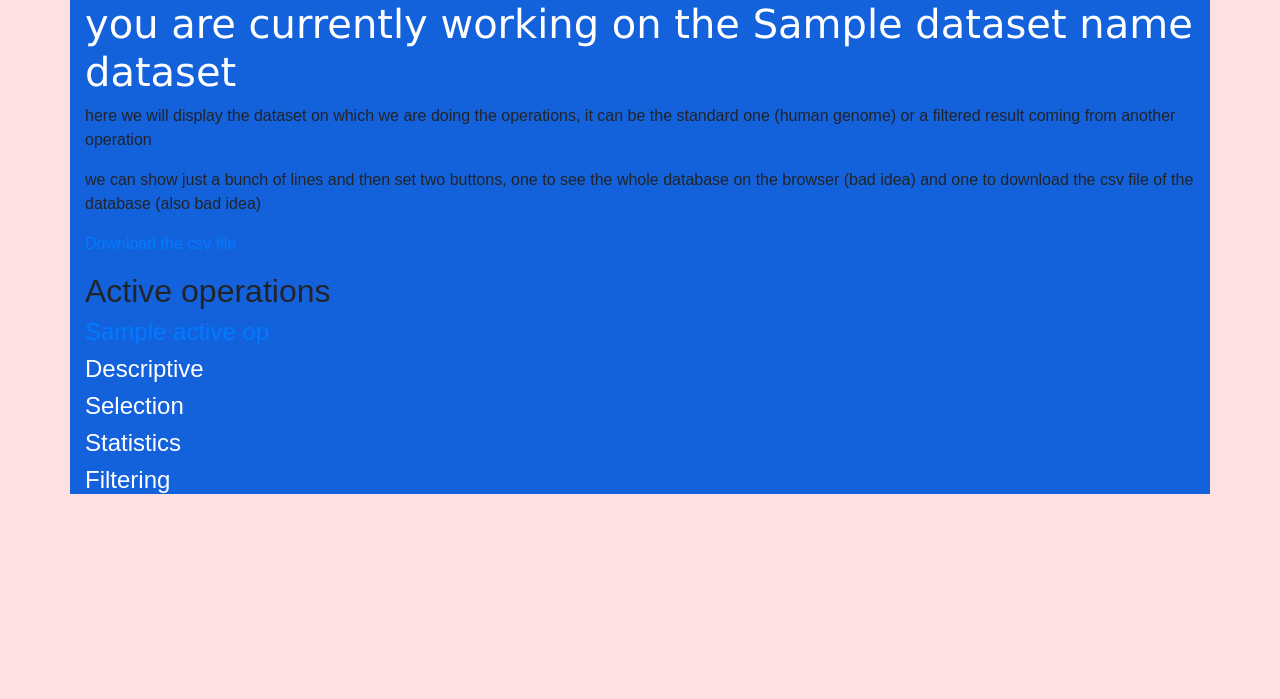
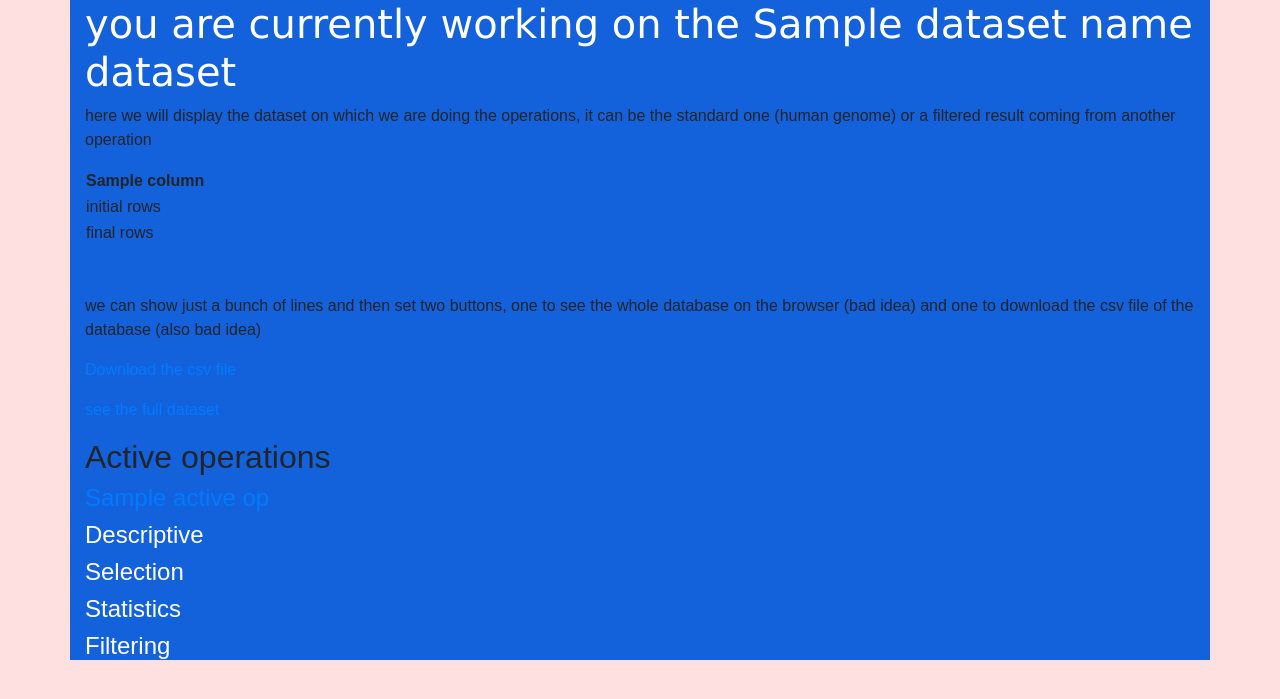
Before and after one commit to kcajj/advanced_programming_project_Genomics_2022, a Flask app: template webapp/templates/active_operations.html in a window 1280 px wide. Shown: the part 56-755 px from the top of the page. Run offline with Flask 2, Linux system fonts and the light colour scheme; the template is opened without the code that fills it: most values are stand-ins (such as "Sample title", 1, 10 or a date in 2020); parts of the project's set-up code (start-up, migrations or seed data) failed here and were passed over.

Commit message:
gff3 display

```diff
--- a/webapp/main.py
+++ b/webapp/main.py
@@ -23,7 +23,7 @@ def homepage():
 def active_operations():
     global global_active_op, fixed_active_op
     global_active_op = fixed_active_op
-    return render_template('active_operations.html', active_op = global_active_op, dataset = human_genome, dataset_name = 'human genome')
+    return render_template('active_operations.html', active_op = global_active_op, dataset = human_genome, dataset_name = 'human_genome')
 
 @app.route('/operation/<operation_name>')
 def operation(operation_name):
@@ -48,14 +48,18 @@ def about_us():
     return render_template('about_us.html')
 
 @app.route('/GFF3view/<dataset_name>')
-def GFF3view(dataset):
-    return render_template('GFF3view.html',dataset=dataset)
+def GFF3view(dataset_name):
+    if dataset_name == 'human_genome':
+        df = human_genome.get_df()
+    if dataset_name == 'get_chromosomes':
+        df = human_genome.get_chromosomes().get_df()
+    return render_template('GFF3view.html', dataset_name = dataset_name, dataset=df)
 
 @app.route('/download/<dataset_name>')
 def download(dataset_name): #fatto con chatgpt, c'è da controllare un minimo la documentazione e capire
                             #la funzione make response e io.StringIO
                             #se è roba troppo complicata concelliamo tutto
-    if dataset_name == "human genome":
+    if dataset_name == "human_genome":
         df = human_genome.get_df()
     # Create a buffer
     buffer = io.StringIO()
--- a/webapp/templates/active_operations.html
+++ b/webapp/templates/active_operations.html
@@ -8,6 +8,22 @@
   one (human genome) or a filtered result coming from another operation
 </p>
 
+<table>
+  <tr>
+    {% for column_name in dataset.get_df().columns %}
+      <th> {{ column_name }} </th>
+    {% endfor %}
+  </tr>
+  <tr>
+    <td> initial rows</td>
+  </tr>
+  <tr>
+    <td> final rows</td>
+  </tr>
+</table>
+
+</br>
+</br>
 <p>
   we can show just a bunch of lines and then set two buttons, one to see the whole database
   on the browser (bad idea) and one to download the csv file of the database (also bad idea)
@@ -15,6 +31,9 @@
 
 <p>
   <a href="/download/{{dataset_name}}"> Download the csv file </a>
+</p>
+<p>
+  <a href="/GFF3view/{{dataset_name}}" target="_blank"> see the full dataset </a>
 </p>
 
 <h2>Active operations</h2>
```
Also changed, not shown: webapp/templates/GFF3view.html (+22 -0 lines), webapp/templates/operation.html (+16 -9 lines).
